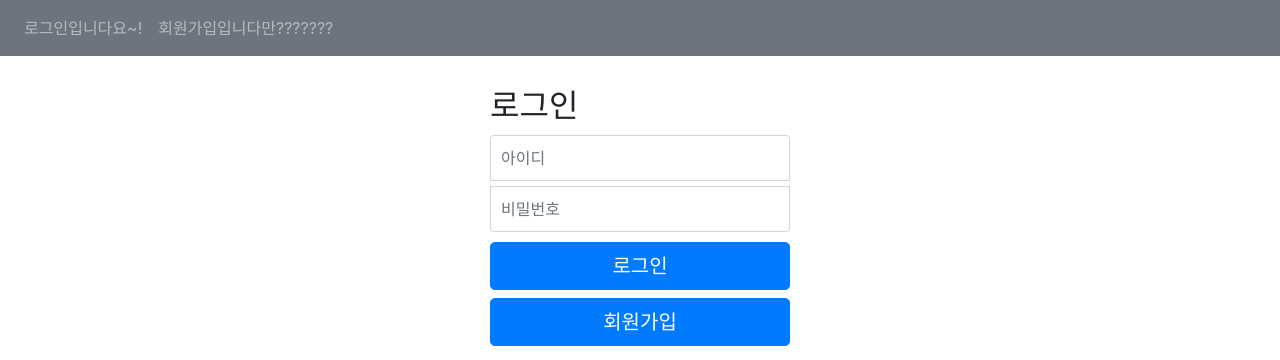
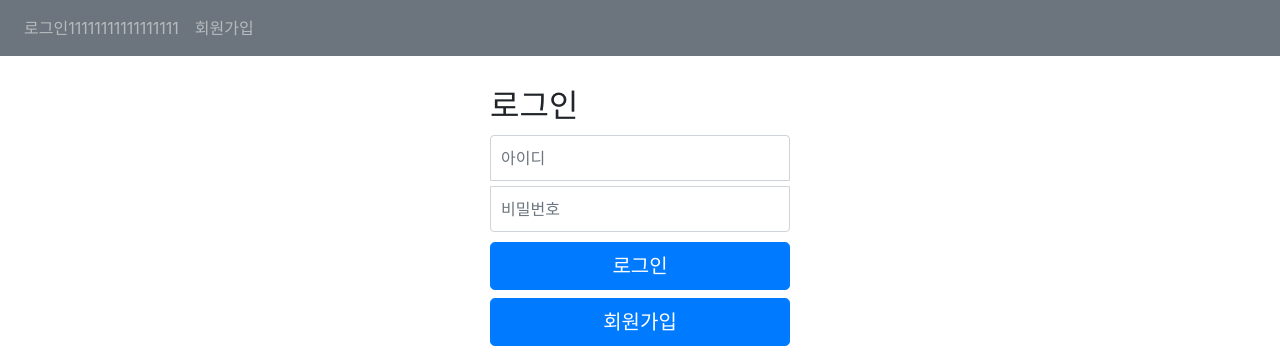
Before and after one commit to RehemaU/finalproject, a Java web app: page /index in a window 1280 px wide. Shown: the top 360 px of the page. Run offline with Spring Boot 4, a stand-in JSP engine, Linux system fonts and the light colour scheme; the project's own start-up code is not run, and a stand-in starts its controllers and pages; some libraries are stand-ins or nearby versions.

Commit message:
20250624-seo branch connect

```diff
--- a/src/main/webapp/WEB-INF/views/index.jsp
+++ b/src/main/webapp/WEB-INF/views/index.jsp
@@ -67,10 +67,10 @@ body {
 <nav class="navbar navbar-expand-sm bg-secondary navbar-dark mb-3">
 	<ul class="navbar-nav">
 	    <li class="nav-item">
-	      <a class="nav-link" href="/">로그인입니다요~!</a>
+	      <a class="nav-link" href="/">로그인11111111111111111</a>
 	    </li>
 	    <li class="nav-item">
-	      <a class="nav-link" href="/user/regForm">회원가입입니다만???????</a>
+	      <a class="nav-link" href="/user/regForm">회원가입</a>
 	    </li>
   </ul>
 </nav>
```
Also changed, not shown: src/main/java/com/sist/web/controller/IndexController.java (line endings or trailing spaces).
